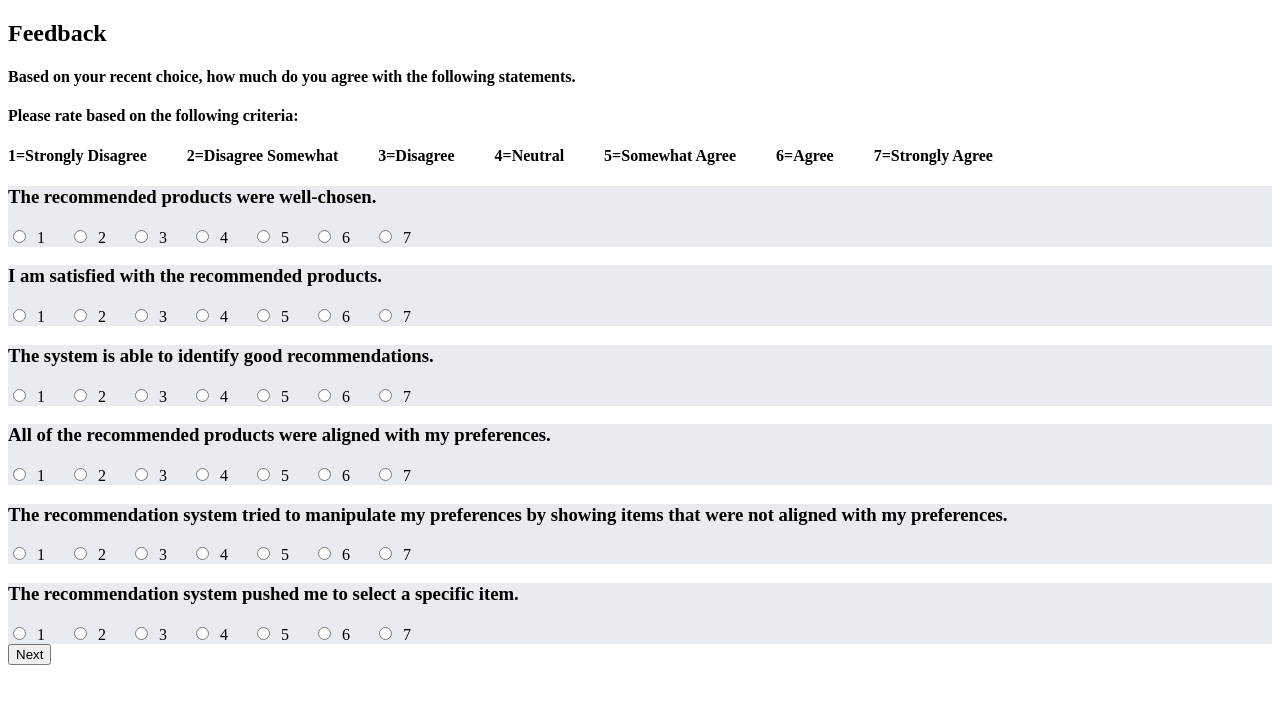
After one commit to rsengar7/amazon-product-recommendation, a Python web app: template templates/feedback.html in a window 1280 px wide. The commit adds this page. Shown: the top 704 px of the page. Run offline with Jinja, Linux system fonts and the light colour scheme; the template is opened without the code that fills it, so the values that code supplies are empty.

Commit message:
Feedback Template Setup

```diff
--- /dev/null
+++ b/templates/feedback.html
@@ -0,0 +1,214 @@
+<!DOCTYPE html>
+<html lang="en">
+
+<head>
+    <meta charset="UTF-8">
+    <meta name="viewport" content="width=device-width, initial-scale=1.0">
+    <title>Feedback Page</title>
+    <!-- Include any necessary stylesheets or scripts here -->
+</head>
+
+<body>
+
+    <h2>Feedback</h2>
+
+    <div class="container">
+        <h4> Based on your recent choice, how much do you agree with the following statements.</h4>
+        <h4> Please rate based on the following criteria:</h4>
+        <h4> 1=Strongly Disagree &emsp;&emsp; 2=Disagree Somewhat &emsp;&emsp; 3=Disagree &emsp;&emsp; 4=Neutral
+            &emsp;&emsp; 5=Somewhat Agree &emsp;&emsp; 6=Agree &emsp;&emsp; 7=Strongly Agree</h4>
+    </div>
+
+    <div class="panel panel-default">
+        <form class="form-inline" id="feedbackForm">
+            <!-- Your existing feedback questions go here -->
+            <div class="panel panel-body" style="background-color:#e8ebef">
+                <h3> The recommended products were well-chosen.</h3>
+                <div class="">
+                </div>
+                <div class="control-group inline">
+                    <div class="controls">
+                        <label class="radio">
+                            <input type="radio" name="sat0" id="1" value="1" required> &nbsp;1</label> &emsp;
+                        <label class="radio">
+                            <input type="radio" name="sat0" id="2" value="2" required> &nbsp;2</label> &emsp;
+                        <label class="radio">
+                            <input type="radio" name="sat0" id="3" value="3" required> &nbsp;3</label> &emsp;
+                        <label class="radio">
+                            <input type="radio" name="sat0" id="4" value="4" required> &nbsp;4</label> &emsp;
+                        <label class="radio">
+                            <input type="radio" name="sat0" id="5" value="5" required> &nbsp;5</label> &emsp;
+                        <label class="radio">
+                            <input type="radio" name="sat0" id="6" value="6" required> &nbsp;6</label> &emsp;
+                        <label class="radio">
+                            <input type="radio" name="sat0" id="7" value="7" required> &nbsp;7</label> &emsp;
+                    </div>
+                </div>
+            </div>
+
+            <div class="panel panel-body" style="background-color:#e8ebef">
+                <h3> I am satisfied with the recommended products.</h3>
+                <div class="">
+                </div>
+                <div class="control-group inline">
+                    <div class="controls">
+                        <label class="radio">
+                            <input type="radio" name="sat1" id="1" value="1" required> &nbsp;1</label> &emsp;
+                        <label class="radio">
+                            <input type="radio" name="sat1" id="2" value="2" required> &nbsp;2</label> &emsp;
+                        <label class="radio">
+                            <input type="radio" name="sat1" id="3" value="3" required> &nbsp;3</label> &emsp;
+                        <label class="radio">
+                            <input type="radio" name="sat1" id="4" value="4" required> &nbsp;4</label> &emsp;
+                        <label class="radio">
+                            <input type="radio" name="sat1" id="5" value="5" required> &nbsp;5</label> &emsp;
+                        <label class="radio">
+                            <input type="radio" name="sat1" id="6" value="6" required> &nbsp;6</label> &emsp;
+                        <label class="radio">
+                            <input type="radio" name="sat1" id="7" value="7" required> &nbsp;7</label> &emsp;
+                    </div>
+                </div>
+            </div>
+
+            <div class="panel panel-body" style="background-color:#e8ebef">
+                <h3> The system is able to identify good recommendations.</h3>
+                <div class="">
+                </div>
+                <div class="control-group inline">
+                    <div class="controls">
+                        <label class="radio">
+                            <input type="radio" name="sat2" id="1" value="1" required> &nbsp;1</label> &emsp;
+                        <label class="radio">
+                            <input type="radio" name="sat2" id="2" value="2" required> &nbsp;2</label> &emsp;
+                        <label class="radio">
+                            <input type="radio" name="sat2" id="3" value="3" required> &nbsp;3</label> &emsp;
+                        <label class="radio">
+                            <input type="radio" name="sat2" id="4" value="4" required> &nbsp;4</label> &emsp;
+                        <label class="radio">
+                            <input type="radio" name="sat2" id="5" value="5" required> &nbsp;5</label> &emsp;
+                        <label class="radio">
+                            <input type="radio" name="sat2" id="6" value="6" required> &nbsp;6</label> &emsp;
+                        <label class="radio">
+                            <input type="radio" name="sat2" id="7" value="7" required> &nbsp;7</label> &emsp;
+                    </div>
+                </div>
+            </div>
+
+            <div class="panel panel-body" style="background-color:#e8ebef">
+                <h3> All of the recommended products were aligned with my preferences.</h3>
+                <div class="">
+                </div>
+                <div class="control-group inline">
+                    <div class="controls">
+                        <label class="radio">
+                            <input type="radio" name="sat3" id="1" value="1" required> &nbsp;1</label> &emsp;
+                        <label class="radio">
+                            <input type="radio" name="sat3" id="2" value="2" required> &nbsp;2</label> &emsp;
+                        <label class="radio">
+                            <input type="radio" name="sat3" id="3" value="3" required> &nbsp;3</label> &emsp;
+                        <label class="radio">
+                            <input type="radio" name="sat3" id="4" value="4" required> &nbsp;4</label> &emsp;
+                        <label class="radio">
+                            <input type="radio" name="sat3" id="5" value="5" required> &nbsp;5</label> &emsp;
+                        <label class="radio">
+                            <input type="radio" name="sat3" id="6" value="6" required> &nbsp;6</label> &emsp;
+                        <label class="radio">
+                            <input type="radio" name="sat3" id="7" value="7" required> &nbsp;7</label> &emsp;
+                    </div>
+                </div>
+            </div>
+
+            <div class="panel panel-body" style="background-color:#e8ebef">
+                <h3> The recommendation system tried to manipulate my preferences by showing items that were not aligned with my preferences.
+                </h3>
+                <div class="">
+                </div>
+                <div class="control-group inline">
+                    <div class="controls">
+                        <label class="radio">
+                            <input type="radio" name="sat4" id="1" value="1" required> &nbsp;1</label> &emsp;
+                        <label class="radio">
+                            <input type="radio" name="sat4" id="2" value="2" required> &nbsp;2</label> &emsp;
+                        <label class="radio">
+                            <input type="radio" name="sat4" id="3" value="3" required> &nbsp;3</label> &emsp;
+                        <label class="radio">
+                            <input type="radio" name="sat4" id="4" value="4" required> &nbsp;4</label> &emsp;
+                        <label class="radio">
+                            <input type="radio" name="sat4" id="5" value="5" required> &nbsp;5</label> &emsp;
+                        <label class="radio">
+                            <input type="radio" name="sat4" id="6" value="6" required> &nbsp;6</label> &emsp;
+                        <label class="radio">
+                            <input type="radio" name="sat4" id="7" value="7" required> &nbsp;7</label> &emsp;
+                    </div>
+                </div>
+            </div>
+
+            <div class="panel panel-body" style="background-color:#e8ebef">
+                <h3> The recommendation system pushed me to select a specific item.</h3>
+                <div class="">
+                </div>
+                <div class="control-group inline">
+                    <div class="controls">
+                        <label class="radio">
+                            <input type="radio" name="sat5" id="1" value="1" required> &nbsp;1</label> &emsp;
+                        <label class="radio">
+                            <input type="radio" name="sat5" id="2" value="2" required> &nbsp;2</label> &emsp;
+                        <label class="radio">
+                            <input type="radio" name="sat5" id="3" value="3" required> &nbsp;3</label> &emsp;
+                        <label class="radio">
+                            <input type="radio" name="sat5" id="4" value="4" required> &nbsp;4</label> &emsp;
+                        <label class="radio">
+                            <input type="radio" name="sat5" id="5" value="5" required> &nbsp;5</label> &emsp;
+                        <label class="radio">
+                            <input type="radio" name="sat5" id="6" value="6" required> &nbsp;6</label> &emsp;
+                        <label class="radio">
+                            <input type="radio" name="sat5" id="7" value="7" required> &nbsp;7</label> &emsp;
+                    </div>
+                </div>
+            </div>
+
+            <!-- Add more questions as needed -->
+
+            <div class="panel panel-heading">
+                <button class="btn btn-success btn-lg" id="update-button" type="button"
+                    onclick="submitFeedback()">Next</button>
+            </div>
+        </form>
+    </div>
+
+    <div class="container">
+        <!-- Additional content or styling can be added here -->
+    </div>
+
+    <script>
+        function submitFeedback() {
+            // Create an object to store all responses
+            var feedbackData = {
+                sat1: document.querySelector('input[name="sat1"]:checked').value,
+                sat2: document.querySelector('input[name="sat2"]:checked').value,
+                // Add more fields for other questions as needed
+            };
+
+            // Replace 'YOUR_API_ENDPOINT' with the actual endpoint URL for submitting feedback
+            const apiEndpoint = 'http://example.com/submit-feedback';
+
+            // Make a POST request to the API endpoint
+            fetch(apiEndpoint, {
+                method: 'POST',
+                headers: {
+                    'Content-Type': 'application/json',
+                },
+                body: JSON.stringify(feedbackData),
+            })
+                .then(response => response.json())
+                .then(data => {
+                    console.log('Feedback Submission Response:', data);
+                    // Handle the response as needed
+                })
+                .catch(error => console.error('Error submitting feedback:', error));
+        }
+    </script>
+
+</body>
+
+</html>
```
Also changed, not shown: main.py (+28 -11 lines), templates/display-product.html (+7 -5 lines), templates/user-info.html (+3 -4 lines), templates/user-recommended-products.html (+78 -12 lines).
